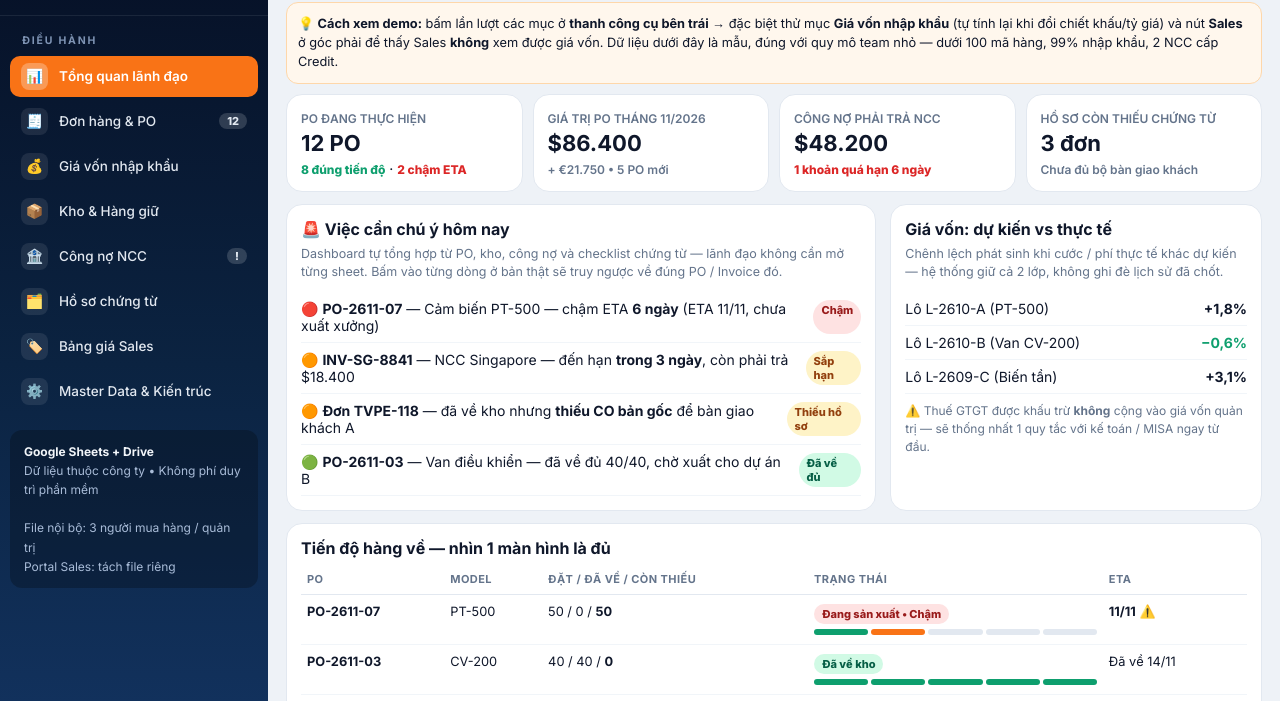
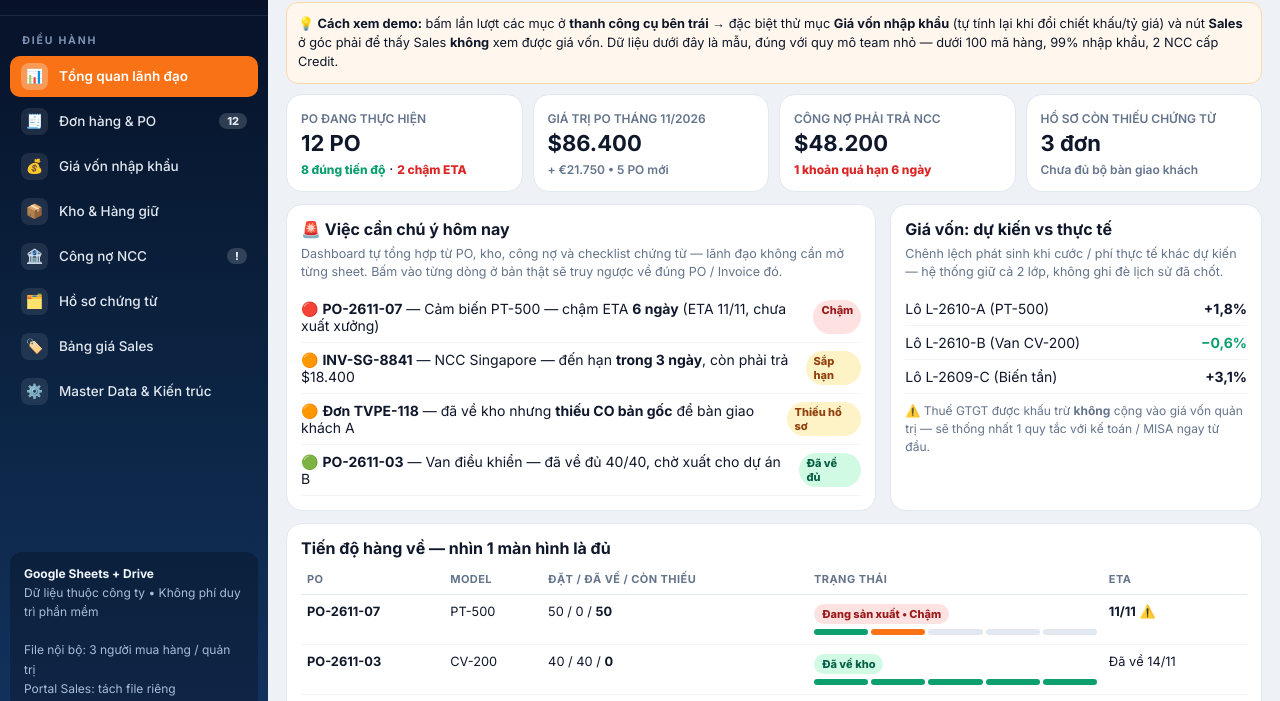
Before and after one commit to hanglex9x-cmyk/tvpe-purchasing-demo, a plain HTML site: page index.html in a window 1280 px wide. Shown: the part 76-777 px from the top of the page. Drawn offline with Linux system fonts and the light colour scheme.

Commit message:
Demo sidebar: single scroll region, pinned header/footer

```diff
--- a/index.html
+++ b/index.html
@@ -13,8 +13,11 @@ a{color:inherit}
 /* Layout + thanh công cụ bên trái (chuẩn các web đã làm: sidebar 268px navy, mobile trượt) */
 #app{display:flex;min-height:100vh}
 .main-wrap{flex:1;min-width:0;display:flex;flex-direction:column}
-#sidebar{width:268px;flex:0 0 268px;background:linear-gradient(180deg,#060F24 0%,var(--navy) 55%,var(--navy2) 100%);color:#F1F5F9;position:sticky;top:0;height:100vh;overflow-y:auto;padding:0 0 18px;z-index:60}
-.brand{display:flex;gap:12px;align-items:center;padding:18px 20px;min-height:76px;border-bottom:1px solid rgba(255,255,255,.08)}
+#sidebar{width:268px;flex:0 0 268px;background:linear-gradient(180deg,#060F24 0%,var(--navy) 55%,var(--navy2) 100%);color:#F1F5F9;position:sticky;top:0;height:100vh;overflow:hidden;padding:0;display:flex;flex-direction:column;z-index:60}
+.side-scroll{flex:1 1 auto;overflow-y:auto;overflow-x:hidden;scrollbar-width:thin;scrollbar-color:rgba(255,255,255,.25) transparent}
+.side-scroll::-webkit-scrollbar{width:6px}
+.side-scroll::-webkit-scrollbar-thumb{background:rgba(255,255,255,.22);border-radius:3px}
+.brand{display:flex;gap:12px;align-items:center;padding:18px 20px;min-height:76px;border-bottom:1px solid rgba(255,255,255,.08);flex:0 0 auto}
 .logoicon{width:42px;height:42px;flex:0 0 42px;border-radius:12px;background:var(--orange);color:#fff;display:grid;place-items:center;font-size:21px;font-weight:900}
 .brand h1{font-size:19px;line-height:1.15}
 .brand p{font-size:11px;color:#A9BCD8;margin-top:2px;line-height:1.4}
@@ -28,7 +31,7 @@ a{color:inherit}
 .nav button.locked{opacity:.45}
 .nav button .cnt{margin-left:auto;font-size:11px;background:rgba(255,255,255,.16);border-radius:99px;padding:1px 8px;font-weight:800}
 .nav button.on .cnt{background:rgba(255,255,255,.28)}
-.side-foot{margin:16px 10px 0;padding:12px 14px;border-radius:12px;background:rgba(0,0,0,.25);font-size:12px;color:#A9BCD8;line-height:1.6}
+.side-foot{margin:12px 10px 14px;padding:12px 14px;border-radius:12px;background:rgba(0,0,0,.25);font-size:12px;color:#A9BCD8;line-height:1.6;flex:0 0 auto}
 .side-foot b{color:#F1F5F9}
 #scrim{display:none}
 #topbar{position:sticky;top:0;z-index:40;background:linear-gradient(90deg,#060F24,var(--navy));border-bottom:3px solid var(--orange);padding:10px 18px;display:flex;align-items:center;gap:12px;flex-wrap:wrap}
@@ -100,6 +103,7 @@ strong.num{white-space:nowrap}
         <p>Quản trị Mua hàng &amp;<br>Nhập khẩu</p>
       </div>
     </div>
+    <div class="side-scroll">
     <div class="side-label">Điều hành</div>
     <nav class="nav" id="nav">
       <button class="on" data-tab="dash" onclick="go('dash')"><span class="ic">📊</span><span class="tx">Tổng quan lãnh đạo</span></button>
@@ -111,6 +115,7 @@ strong.num{white-space:nowrap}
       <button data-tab="price" onclick="go('price')"><span class="ic">🏷️</span><span class="tx">Bảng giá Sales</span></button>
       <button data-tab="arch" onclick="go('arch')"><span class="ic">⚙️</span><span class="tx">Master Data &amp; Kiến trúc</span></button>
     </nav>
+    </div>
     <div class="side-foot">
       <b>Google Sheets + Drive</b><br>
       Dữ liệu thuộc công ty • Không phí duy trì phần mềm<br><br>
```
